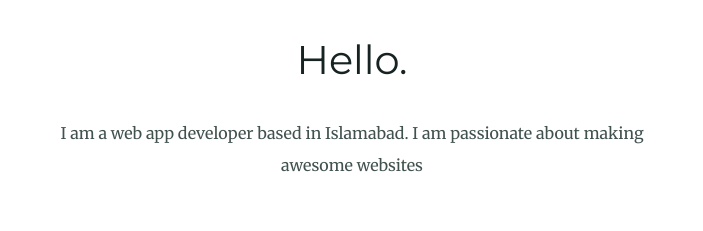
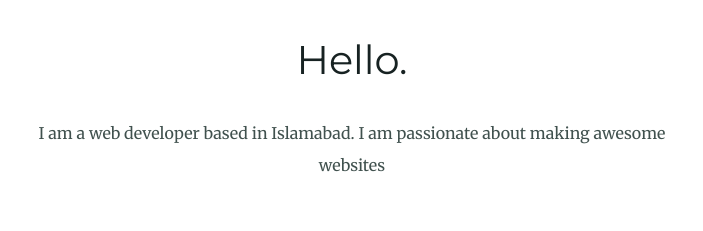
Before and after one commit to MuhammadRaeesArshad/MuhammadRaees--CV, a plain HTML site: page index.html in a window 1280 px wide. Shown: the part 961-1192 px from the top of the page, without its empty margins (288-991 px from the left). Drawn offline with Linux system fonts and the light colour scheme.

Commit message:
Update index.html

```diff
--- a/index.html
+++ b/index.html
@@ -26,7 +26,7 @@
         <img class="photo-bio" src="images/raees.jpeg" alt="Raees Photo" />
         <h2>Hello.</h2>
         <p class="intro">
-          I am a web app developer based in Islamabad. I am passionate about
+          I am a web developer based in Islamabad. I am passionate about
           making awesome websites
         </p>
       </div>
```
